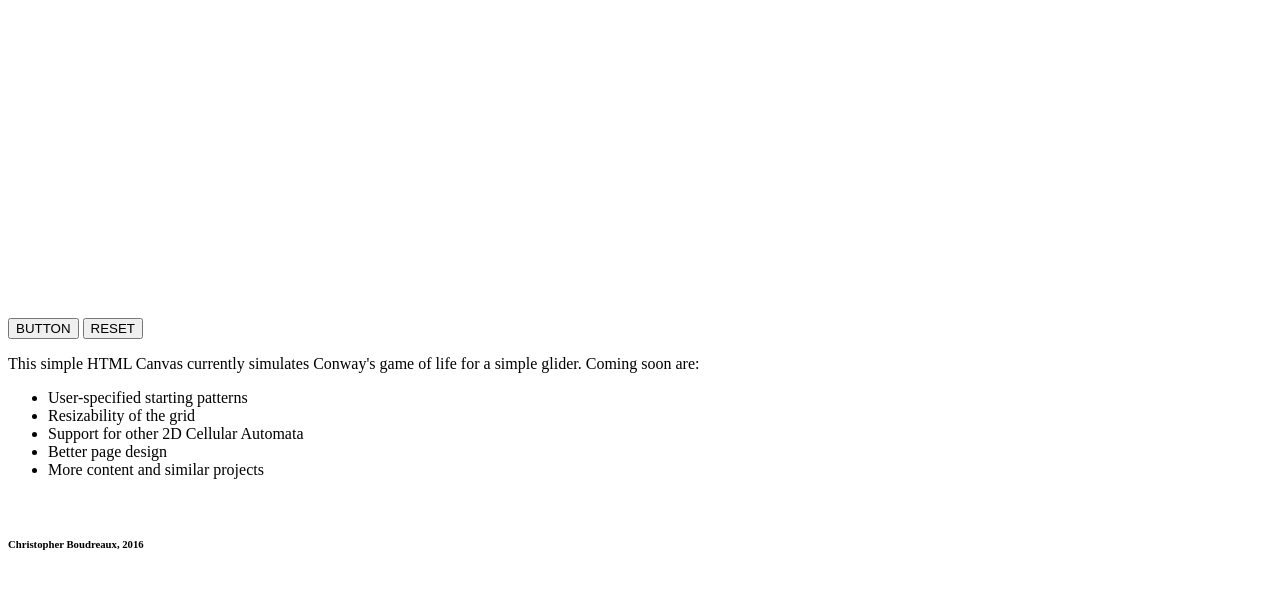
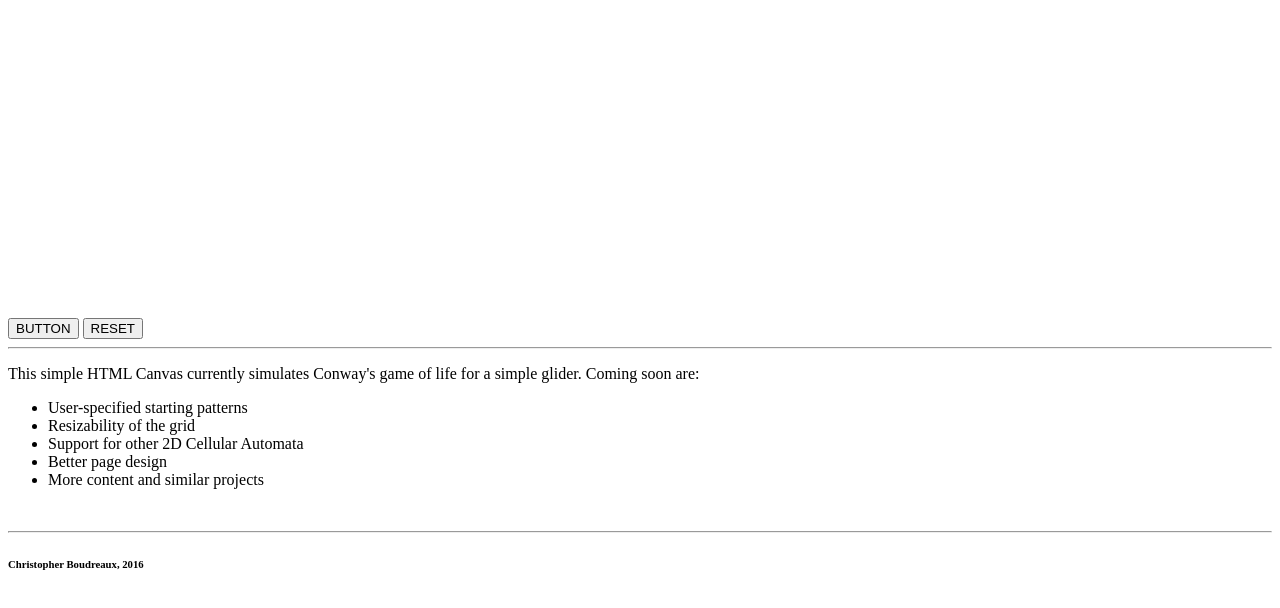
Before and after one commit to cbdrx/cbdrx.github.io, a plain HTML site: page index.html in a window 1280 px wide. Shown: the part 48-656 px from the top of the page. Drawn offline with Linux system fonts and the light colour scheme.

Commit message:
fixes the HR tags

```diff
--- a/index.html
+++ b/index.html
@@ -395,7 +395,7 @@ init();
   <h1>2D Cellular Automata</h1>
   <canvas id="canvas" width="300" height="300"></canvas></br>
 <button type="button" value="paused" onclick="pauseToggle()">BUTTON </button>
-<button type="button" onclick="reset()"> RESET </button></br></hr>
+<button type="button" onclick="reset()"> RESET </button></br><hr>
   <p>
     This simple HTML Canvas currently simulates Conway's game of life for a
     simple glider. Coming soon are:
@@ -407,6 +407,6 @@ init();
     <li>Better page design</li>
     <li>More content and similar projects</li>
   </ul>
-</br></hr>
+</br><hr>
 <h6>Christopher Boudreaux, 2016</h6>
 </body>
```
